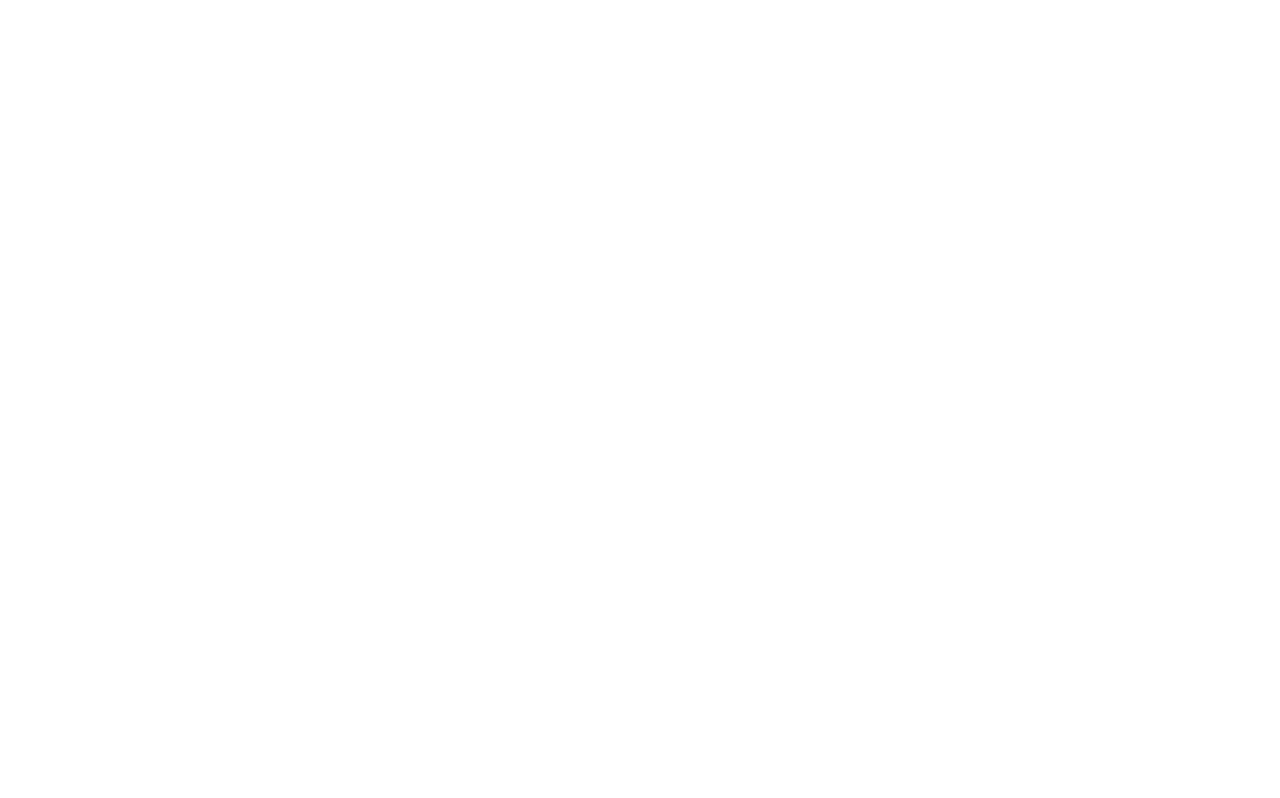
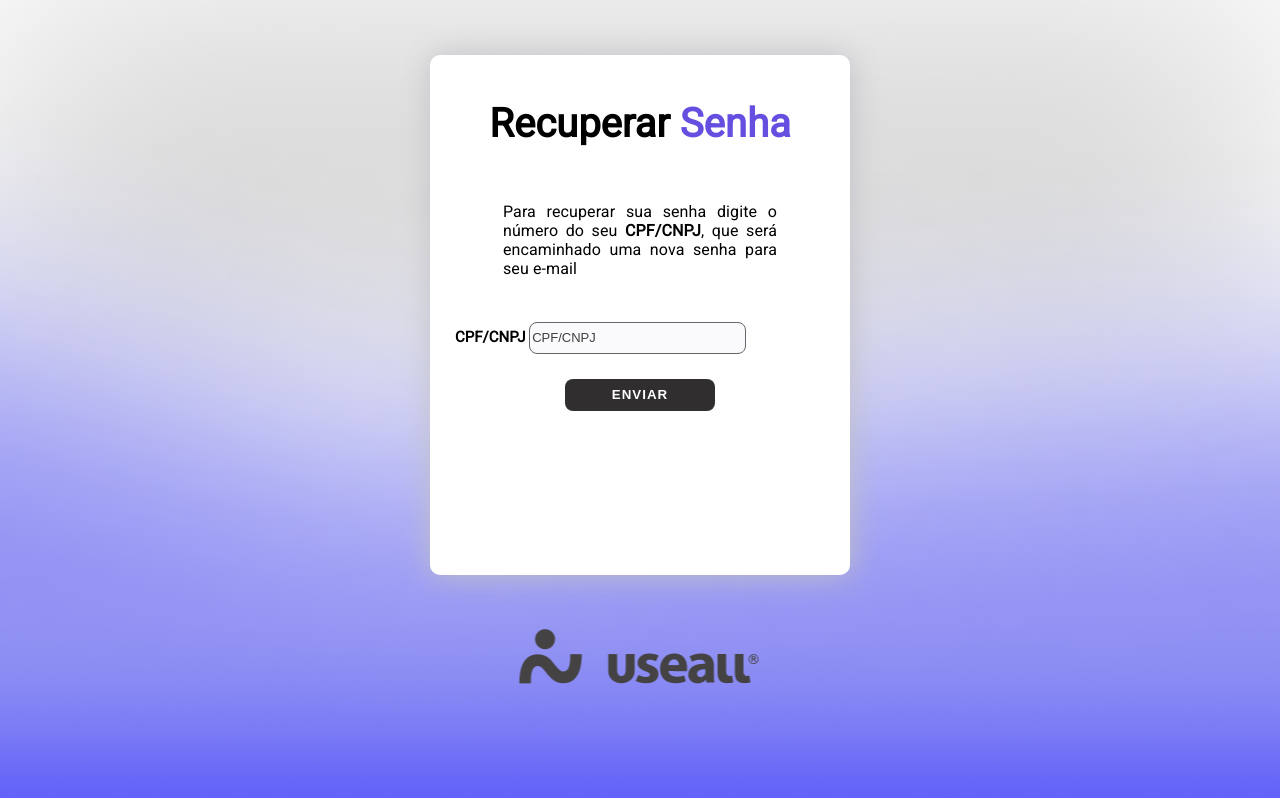
Before and after one commit to madavndl/esqueceu-senha-useall, a plain HTML site: page index.html in a window 1280 px wide. Drawn offline with nearby package versions, Linux system fonts and the light colour scheme.

Commit message:
Início projeto.
Co-authored-by: Wesley Anhaia <wesleyanhaia@users.noreply.github.com>

```diff
--- a/index.html
+++ b/index.html
@@ -1,12 +1,42 @@
 <!DOCTYPE html>
 <html lang="pt-br">
+
 <head>
-    <meta charset="UTF-8">
-    <meta http-equiv="X-UA-Compatible" content="IE=edge">
-    <meta name="viewport" content="width=device-width, initial-scale=1.0">
-    <title>Document</title>
+    <meta charset="UTF-8" />
+    <meta http-equiv="X-UA-Compatible" content="IE=edge" />
+    <meta name="viewport" content="width=device-width, initial-scale=1.0" />
+    <link rel="stylesheet" href="style.css" />
+    <link rel="icon" href="assets/icon_useall.png">
+    <script src="https://ajax.googleapis.com/ajax/libs/jquery/2.1.1/jquery.min.js"></script>
+    <script src="https://cdnjs.cloudflare.com/ajax/libs/jquery.mask/1.14.10/jquery.mask.js"></script>
+
+    <title>Recuperar senha</title>
+
 </head>
+
 <body>
+    <div id="quadrado-branco">
+        <h1>Recuperar <span>Senha</span></h1>
+
+        <table width="340px">
+            <tr>
+                <td>
+                    <p>Para recuperar sua senha digite o número do seu <b>CPF/CNPJ</b>, que será encaminhado uma nova
+                        senha para seu e-mail</p>
+                </td>
+            </tr>
+
+        </table>
+
+        <label for="cpfcnpj"> <b>CPF/CNPJ</b> </label>
+        <input class="cpfcnpj" id="cpfcnpj" type="text" name="cpfcnpj" placeholder="CPF/CNPJ" autocomplete="off"
+            autofocus>
+        <button type="submit" value="ENVIAR">ENVIAR</button>
+    </div>
+
+
+    <div id="logo"><img src="assets/logo_useall.png" alt=""></div>
 
 </body>
-</html>
+<script src="script.js"></script>
+</body>
--- /dev/null
+++ b/script.js
@@ -0,0 +1,7 @@
+var options = {
+    onKeyPress: function (cpf, ev, el, op) {
+        var masks = ['000.000.000-000', '00.000.000/0000-00'];
+        $('.cpfcnpj').mask((cpf.length > 14) ? masks[1] : masks[0], op);
+    }
+}
+$('.cpfcnpj').length > 11 ? $('.cpfcnpj').mask('00.000.000/0000-00', options) : $('.cpfcnpj').mask('000.000.000-00#', options);
--- a/style.css
+++ b/style.css
@@ -0,0 +1,95 @@
+@import url('https://fonts.googleapis.com/css2?family=Roboto&display=swap');
+
+body {
+    background: white url(assets/background_useall.png) center center no-repeat fixed;
+    background-size: cover;
+}
+
+div#quadrado-branco {
+
+    font-family: 'Roboto', sans-serif;
+    font-size: 15px;
+    width: 400px;
+    height: 500px;
+    top: 20px;
+    position: relative;
+    left: 50%;
+    transform: translateX(-50%);
+    background-color: white;
+    border-radius: 10px;
+    padding: 10px;
+    box-shadow: 1px 0px 30px rgb(193, 192, 199);
+    margin-top: 35px;
+}
+
+div#logo {
+    position: relative;
+    left: 50%;
+    transform: translateX(-50%);
+    width: 259px;
+    /*/tem que deixar a div do tamanho da imagem pra conseguir centralizar ela/*/
+    margin-top: 65px;
+}
+h1 {
+    font-family: 'Roboto', sans-serif;
+    text-align: center;
+    margin-top: 35px;
+    font-size: 40px;
+
+}
+
+span{
+    color: #644FE0;
+}
+
+p {
+    margin-top: 25px;
+    font-size: 16px;
+    text-align: justify;
+    letter-spacing: 0.1px;
+}
+
+table {
+    align-items: center;
+    padding-left: 60px;
+}
+
+input {
+    margin-top: 25px;
+    color: rgb(65, 65, 65);
+    height: 28px;
+    outline: none;
+    background: #FAFAFC;
+    border: 1px solid #66666C;
+    border-radius: 8px;
+    width: 210.5px;
+}
+
+input::placeholder {
+    color: rgb(65, 65, 65);
+    font-size: 13px;
+}
+
+label{
+    padding-left: 15px;
+}
+
+button {
+    margin-top: 25px;
+    /*para ter um espaçamento entre eles*/
+    color: rgb(255, 255, 255);
+    height: 32px;
+    outline: none;
+    background: rgb(48, 46, 46);
+    border: none;
+    border-radius: 8px;
+    letter-spacing: 1px;
+    font-weight: bold;
+    width: 150px;
+    margin-left: 125px;
+}
+
+button:hover{
+    background-color: #644FE0;
+    box-shadow: 1px 1px 5px #644FE0;
+}
```
Also changed, not shown: assets/background_useall.png (added), assets/icon_useall.png (added), assets/logo_useall.png (added), assets/usealescuro.png (added).
